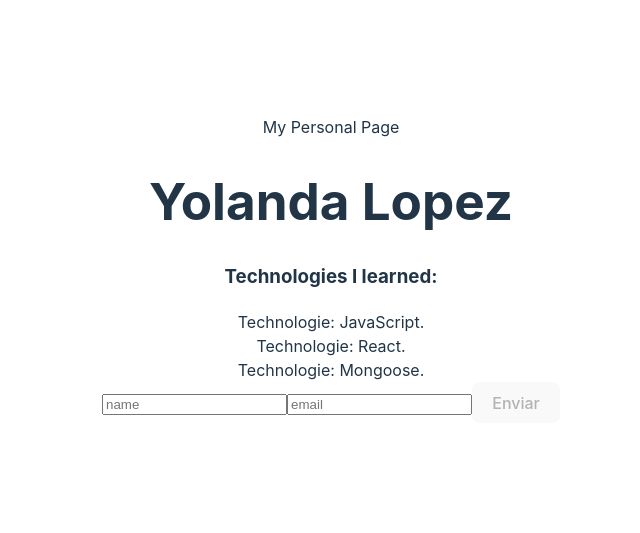
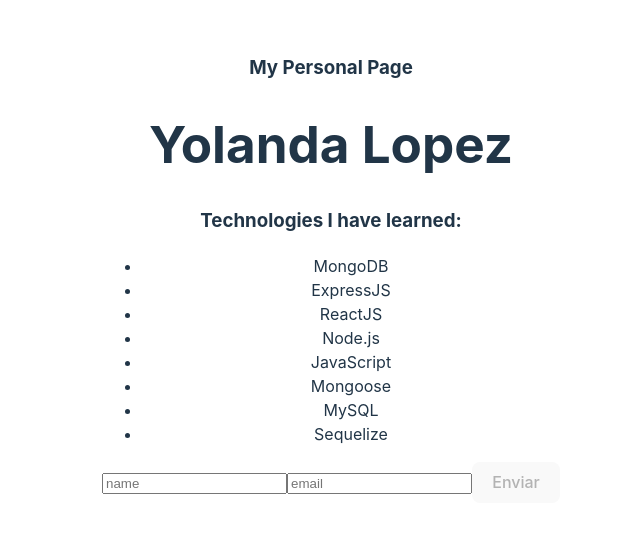
Before and after one commit to yolovi/ej-react-dia1-personalPage, a React (Vite) app: page / in a window 1280 px wide. Shown: the part 131-664 px from the top of the page, without its empty margins (309-949 px from the left). Built offline with nearby package versions, Linux system fonts and the light colour scheme.

Commit message:
created Tech component to pass info technologies to home

```diff
--- a/src/App.jsx
+++ b/src/App.jsx
@@ -10,11 +10,7 @@
     <>
       <div>
         <Header/>
-        <h1>Yolanda Lopez</h1>
-        <h3>Technologies I learned:</h3>
-        <Home tech = "JavaScript"/> <br/>
-        <Home tech = {tech}/><br/>
-        <Home tech = "Mongoose"/> <br/>
+        <Home/>
         <Contact/>
       </div>
     </>
--- a/src/components/Header/Header.jsx
+++ b/src/components/Header/Header.jsx
@@ -1,7 +1,18 @@
 const Header = () => {
   return (
-    <span>My Personal Page</span>
-  )
-}
+      <header className="header-container">
+      <h3>My Personal Page</h3>
+        <nav>
+          {/* <img src={Logo} alt="Logo" /> */}
+            {/* <ul className="nav-links">
+            <li><a href="#home">Home</a></li>
+            <li><a href="#about">About</a></li>
+            <li><a href="#services">Services</a></li>
+            <li><a href="#contact">Contact</a></li>
+          </ul> */}
+        </nav>
+      </header>
+  );
+};
 
-export default Header
+export default Header;
--- a/src/components/Home/Home.jsx
+++ b/src/components/Home/Home.jsx
@@ -1,7 +1,13 @@
+import Tech from "../Technologies/Tech";
+
 const Home = (props) => {
-    return (
-      <span>Technologie: {props.tech}.</span>
-    )
-  }
+  return (
+    <>
+      <h1>Yolanda Lopez</h1>
+      <h3>Technologies I have learned:</h3>
+      <Tech />
+    </>
+  );
+};
 
-  export default Home
+export default Home;
--- /dev/null
+++ b/src/components/Technologies/Tech.jsx
@@ -0,0 +1,18 @@
+const Tech = () => {
+    return(
+<>
+<ul>
+    <li>MongoDB</li>
+    <li>ExpressJS</li>
+    <li>ReactJS</li>
+    <li>Node.js</li>
+    <li>JavaScript</li>
+    <li>Mongoose</li>
+    <li>MySQL</li>
+    <li>Sequelize</li>
+</ul>
+</>
+    )
+};
+
+export default Tech
```
